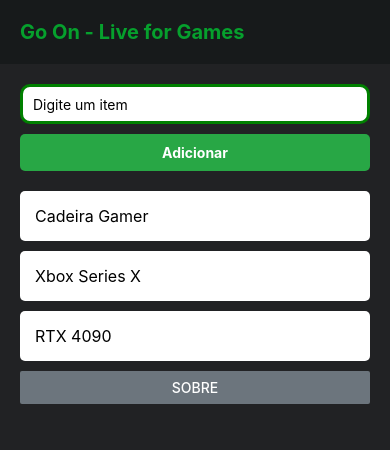
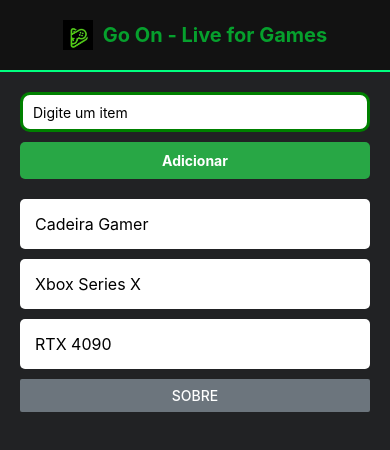
Before and after one commit to SunaUezuri/marcacaoDeConsultasMedicas, a React Native app: screen /Home in a window 390 px wide. Shown: the top 450 px of the page. Built offline with nearby package versions, Linux system fonts and the light colour scheme.

Commit message:
Fazendo alterações visuais no Header e adicionando a logo junto ao título.

```diff
--- a/src/components/Header.tsx
+++ b/src/components/Header.tsx
@@ -1,16 +1,15 @@
 import { StatusBar } from "react-native";
 import styled from "styled-components/native";
 
-export const HeaderImage = styled.Image`
-    width: 2rem;
-    height: 2rem;
-`
-
 export const HeaderContainer = styled.View`
-    background-color: #171a1b;
-    padding-top: ${StatusBar.currentHeight}px;
-    padding: 20px;
-`
+    flex-direction: row;
+    align-items: center;
+    justify-content: center;
+    padding: 15px;
+    background-color: #121212; /* Fundo escuro para um tema gamer */
+    border-bottom-width: 2px;
+    border-bottom-color: #00ff7f; /* Linha neon */    padding-top: ${StatusBar.currentHeight}px;
+    padding: 20px;`
 
 export const HeaderTitle = styled.Text`
     color: #06a02d;
--- a/src/screens/HomeScreen.tsx
+++ b/src/screens/HomeScreen.tsx
@@ -1,6 +1,6 @@
 import { useState } from "react"
 import { AddButton, ButtonText, Container, Content, Input, ListItem, ListItemText } from "../styles/globalStyles";
-import { HeaderContainer, HeaderImage, HeaderTitle } from "../components/Header";
+import { HeaderContainer, HeaderTitle } from "../components/Header";
 import { Alert, Button, FlatList, Image } from "react-native";
 
 const HomeScreen = () => {
@@ -22,6 +22,10 @@
 
         <Container>
           <HeaderContainer>
+            <Image
+              source={require('../../assets/favicon.png')}
+              style={{ width: 30, height: 30, marginRight: 10 }}
+            />
             <HeaderTitle>Go On - Live for Games</HeaderTitle>
           </HeaderContainer>
 
```
